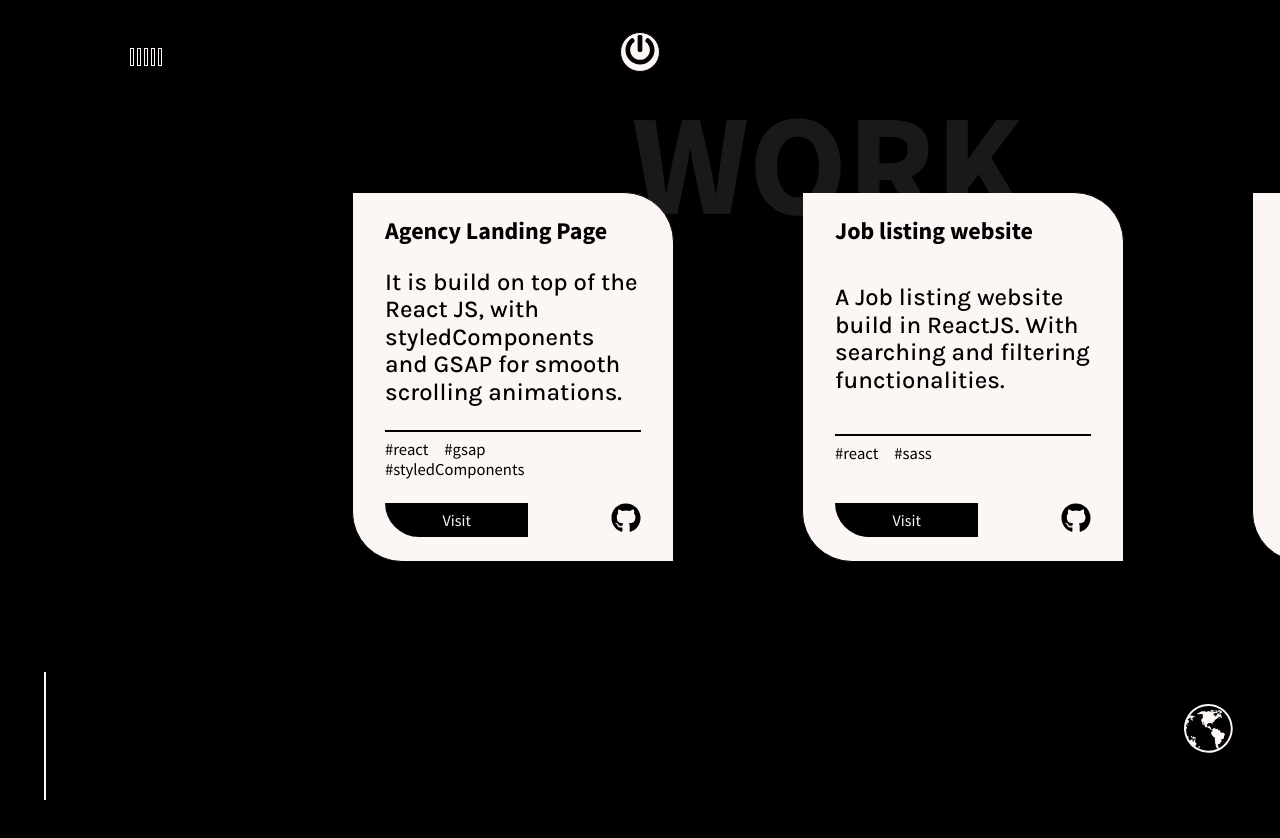
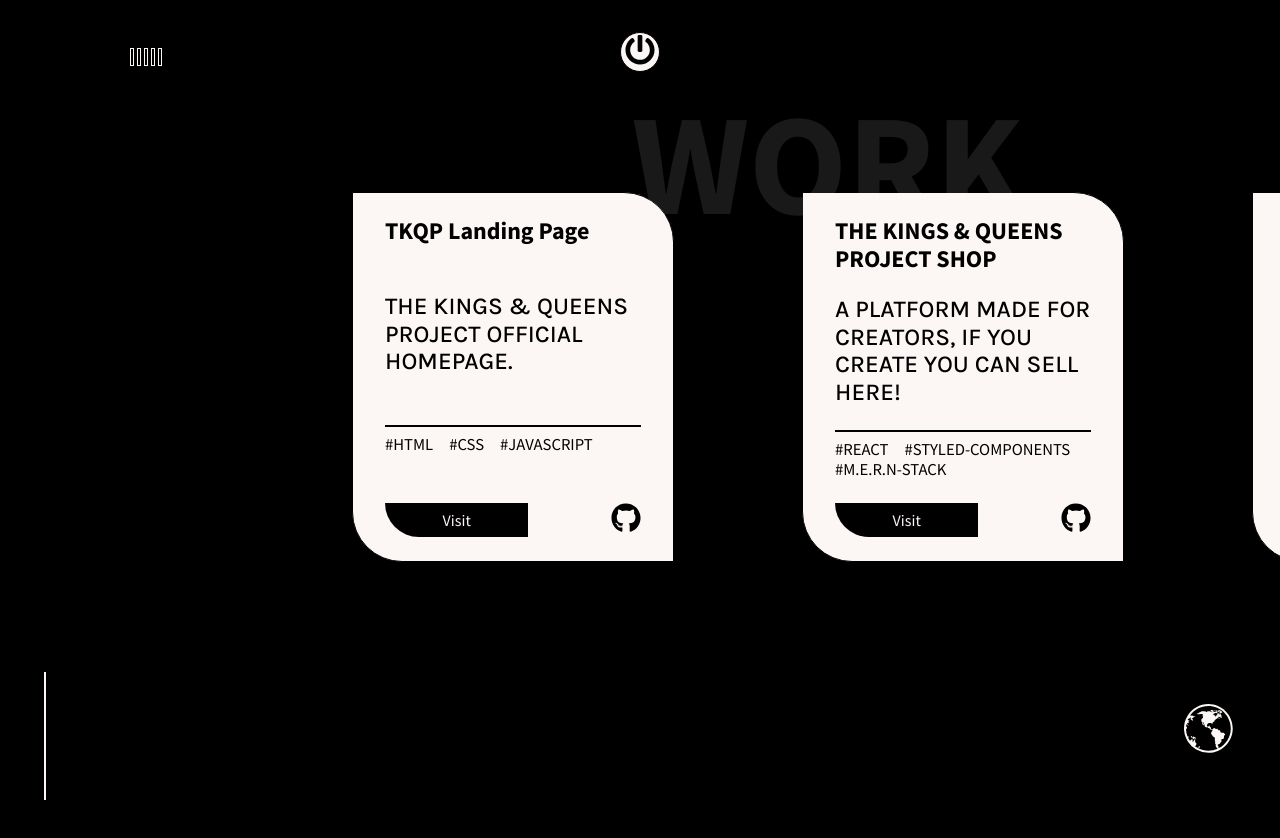
Before and after one commit to Kadar-H/Kadar-s-Profile, a React (Create React App) app in the folder kedars-portfolio/: page /work in a window 1280 px wide. Shown: the top 838 px of the page. Built offline with nearby package versions, Linux system fonts and the light colour scheme.

Commit message:
MySkillsEdit

```diff
--- a/kedars-portfolio/src/Components/AboutPage.js
+++ b/kedars-portfolio/src/Components/AboutPage.js
@@ -69,15 +69,14 @@ const AboutPage = () => {
           <img className="pic" src="https://i.imgur.com/XIOqByw.png" alt="DevBuddy"></img>
         </DevBuddyContainer>
         <Main>
-          Hello World, I'm a Frontend developer working remotely.
+          Hello World, I'm a Jr.FullStack developer working remotely.
           <br /> <br />
           Effectively putting my skills to the test to bring you great web
-          designs.
+          designs & solutions.
           <br /> <br />I have a vast interest in Tech & like to learn new things
-          about Web Apps, BlockChain, CryptoCurrency ect.
+          about Web Apps, Security, BlockChain, CryptoCurrency ect.
           <br /> <br />
-          As a team player or independent DEV I Create. Click the power button,
-          then click Contact me to say Hi.
+          As a team player or independent DEV I Create. Clicke email me to get in touch.
         </Main>
         <BackgroundTitle text="ABOUT" top="10%" left="5%" />
       </Box>
--- a/kedars-portfolio/src/Components/MySkillsPage.js
+++ b/kedars-portfolio/src/Components/MySkillsPage.js
@@ -59,7 +59,7 @@ const Title = styled.h2`
 
 const Description = styled.div`
   color: ${(props) => props.theme.text};
-  font-size: calc(0.6em + 1vw);
+  font-size: calc(0.3em + 1vw);
   padding: 0.5rem 0;
 
   ${Main}:hover & {
@@ -85,9 +85,9 @@ const MySkillsPage = () => {
         <ParticleComponent theme="light" />
         <Main>
           <Title>
-            <Design width={40} height={40} /> Designer
+            <Design width={40} height={40} /> FRONTEND
           </Title>
-          <Description>I design using the latest tech applications</Description>
+          <Description>Interactive UI</Description>
           <Description>
             <strong>I Like to Design</strong>
             <ul>
@@ -95,28 +95,33 @@ const MySkillsPage = () => {
               <li>Mobile Apps</li>
             </ul>
           </Description>
-          <Description>
+          <Description style={{fontSize:"1"}}>
             <strong>Tools</strong>
             <ul>
               <li>Figma</li>
+              <li>WordPress</li>
+              <li>HTML</li>
+              <li>CSS</li>
+              <li>Styled-Components</li>
+              <li>Tailwind</li>
+              <li>React</li>
             </ul>
           </Description>
         </Main>
         <Main>
           <Title>
-            <Develope width={40} height={40} /> Frontend Developer
+            <Develope width={40} height={40} /> Backend
           </Title>
           <Description>I design using the latest tech applications</Description>
           <Description>
             <strong>Skills</strong>
             <p>
-              React, HTML, CSS, JavaScript, Redux, MongoDB, C++, NodeJs,
-              Styled-Components, ect.
+              Postgres, Postman, Maven, NodeJS, SpringBoot, MongoDB, SQL, ect.
             </p>
           </Description>
           <Description>
             <strong>Tools</strong>
-            <p> VScode, Github, VisualStudio 2019 etc.</p>
+            <p> VScode, Github, Eclipse, etc.</p>
           </Description>
         </Main>
         <BackgroundTitle text="SKILLS" top="80%" right="30%" />
--- a/kedars-portfolio/src/Components/main.js
+++ b/kedars-portfolio/src/Components/main.js
@@ -4,9 +4,9 @@ import styled, { keyframes } from "styled-components";
 import LogoComponent from "../subComponents/LogoComponent";
 import PowerButton from "../subComponents/PowerButton";
 import SocialIcons from "../subComponents/SocialIcons";
-import { CodeBall, World } from "./AllSvgs";
 import Intro from "./Intro";
 import { motion } from "framer-motion";
+import { World } from "./AllSvgs";
 
 const MainContainer = styled.div`
   background: ${(props) => props.theme.body};
@@ -140,6 +140,8 @@ const LableText = styled.text`
   margin-left: 0;
 `;
 
+
+
 const Main = () => {
   const [click, setClick] = useState(false);
 
@@ -162,12 +164,6 @@ const Main = () => {
           />
           <br></br>
           <br></br>
-
-          {/* <CodeBall
-            onClick={() => handleClick()}
-            fill="currentColor"
-            style={{ width: "10em", height: "10em" }}
-          /> */}
         </Center>
         <Contact
           target="_blank"
@@ -185,7 +181,7 @@ const Main = () => {
             whileHover={{ scale: 1.1 }}
             whileTap={{ scale: 0.9 }}
           >
-            Contact...
+            <a  style={{ color: "black" }} href="mailto:kedar.h.dev@gmil.com">Email...</a>
           </motion.h2>
         </Contact>
         <Blog to="/blog" click={+click} style={{ marginLeft: 5 }}>
--- a/kedars-portfolio/src/data/BlogData.js
+++ b/kedars-portfolio/src/data/BlogData.js
@@ -1,11 +1,34 @@
 export const Blogs = [
   {
-    id: 1,
-    name: "Build Website with ReactJS, Styled-components and GSAP for Scrolling Animations",
-    tags: ["react", "gsap", "styled-components"],
-    date: "13 May, 2021",
-    imgSrc:
-      "https://res.cloudinary.com/practicaldev/image/fetch/s--sBeV06Xc--/c_imagga_scale,f_auto,fl_progressive,h_420,q_auto,w_1000/https://dev-to-uploads.s3.amazonaws.com/uploads/articles/2yrzy75q4dzibqz6rf82.png",
-    link: "https://dev.to/codebucks/build-website-with-reactjs-styled-components-and-gsap-for-scrolling-animations-2f10",
-  },
+
+      id: 1,
+      name: "THE KINGS & QUEENS PROJECT OFFICIAL HOMEPAGE",
+      tags: ["HTML","CSS","JAVASCRIPT"],
+      date: "13 May, 2021",
+      imgSrc:
+        "https://i.imgur.com/Rfu9lei.png",
+        link: "https://tkqp.netlify.app",
+    },
+
+    {
+
+      id: 2,
+      name: "THE KINGS & QUEENS PROJECT SHOP",
+      tags: ["REACT","STYLED-COMPONENTS", "M.E.R.N-STACK"],
+      date: "13 May, 2021",
+      imgSrc:
+        "https://i.imgur.com/Lau0WTv.png",
+      link: "https://tkqpshop.netlify.app",
+    },
+
+    {
+
+      id: 3,
+      name: "TKQP FIGMA DESIGN",
+      tags: ["FIGMA"],
+      date: "13 May, 2021",
+      imgSrc:
+        "https://i.imgur.com/epJOoZ2.png",
+      link: "",
+    },
 ];
--- a/kedars-portfolio/src/data/WorkData.js
+++ b/kedars-portfolio/src/data/WorkData.js
@@ -1,61 +1,30 @@
 export const Work = [
     {
         id:1,
-        name:"Agency Landing Page",
-        description:"It is build on top of the React JS, with styledComponents and GSAP for smooth scrolling animations.",
-        tags:["react","gsap","styledComponents"],
+        name:"TKQP Landing Page",
+        description:" THE KINGS & QUEENS PROJECT OFFICIAL HOMEPAGE.",
+        tags:["HTML","CSS","JAVASCRIPT"],
 
-        demo:"https://agency-website-eta.vercel.app/",
-        github:"https://github.com/codebucks27/Agency-website"
+        demo:"https://tkqp.netlify.app",
+        github:"https://github.com/KedarDev/TKQP-OFFICIAL-WEBSITE"
     },
     {
         id:2,
-        name:"Job listing website",
-        description:"A Job listing website build in ReactJS. With searching and filtering functionalities.",
-        tags:["react","sass"],
+        name:"THE KINGS & QUEENS PROJECT SHOP",
+        description:"A PLATFORM MADE FOR CREATORS, IF YOU CREATE YOU CAN SELL HERE!",
+        tags:["REACT","STYLED-COMPONENTS", "M.E.R.N-STACK"],
 
-        demo:"http://react-job-listing-website.codebucks27.vercel.app/",
-        github:"https://github.com/codebucks27/react-job-listing-website"
+        demo:"https://tkqpshop.netlify.app",
+        github:"https://github.com/KedarDev/TKQP-SHOP-M.E.R.N-STACK"
 
     },
     {
         id:3,
-        name:"Dev.to Clone",
-        description:"A clone of Dev.to build using ReactJS. With realtime fetching of articles from dev.to using API.",
-        tags:["react","api","sass"],
+        name:"KING PIZZA",
+        description:"DEMO EXAMPLE FOR THE CLIENT SIDE APPLICATION",
+        tags:["REACT", "JAVASCRIPT", "STYLED-COMPONENTS"],
 
-        demo:"http://devto-clone-codebucks27.vercel.app/",
-        github:"https://github.com/codebucks27/devto-clone"
-    },
-    {
-        id:4,
-        name:"Sidebar Menu",
-        description:"A cool looking sidebar menu build using ReactJS and styledComponents.It has really smooth animations.",
-        tags:["react","styledComponents","react-router"],
-
-        demo:"https://react-sidebar.vercel.app/",
-        github:"https://github.com/codebucks27/react-sidebar"
-
-    },{
-        id:5,
-        name:"Todo App(React + Redux)",
-        description:"A todo app build using Redux-toolkit and framer-motion for smooth animations.",
-        tags:["react","redux","framer-motion"],
-
-        demo:"http://react-redux-todo-app-git-main-codebucks27.vercel.app/",
-        github:"https://github.com/codebucks27/React-Redux-Todo-App"
-
-    },
-    {
-        id:6,
-        name:"Responsive Navigation Menu",
-        description:"A reponsive navbar menu component in ReactJS with react-router functionalities. Built from scratch.",
-        tags:["react","react-router","css"],
-
-        demo:"http://react-responsive-navbar-codebucks27.vercel.app/",
-        github:"https://github.com/codebucks27/React-responsive-navbar"
-
-    },
-
-
+        demo:"https://kingkongpizza.netlify.app",
+        github:"https://github.com/KedarDev/KING-PIZZA"
+    }
 ]
```
